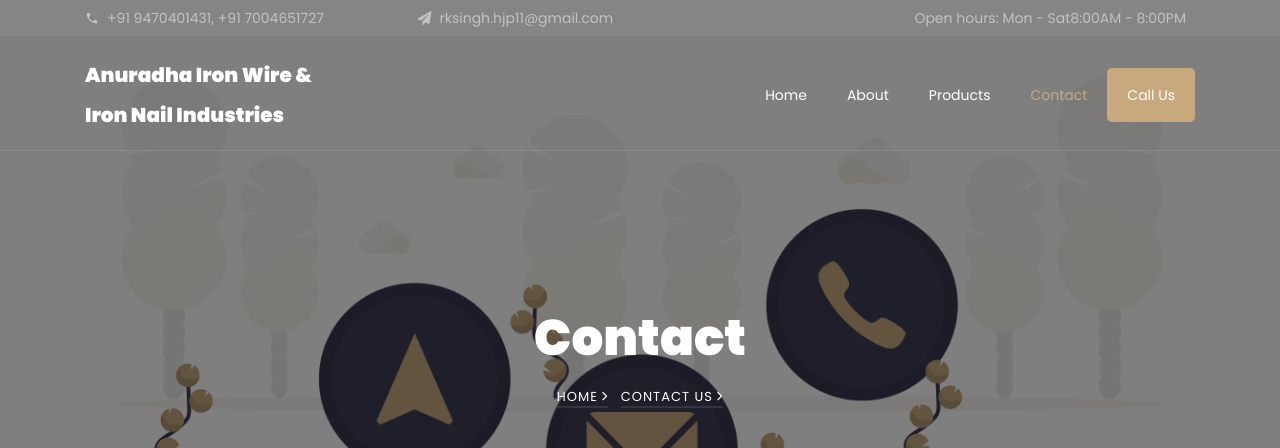
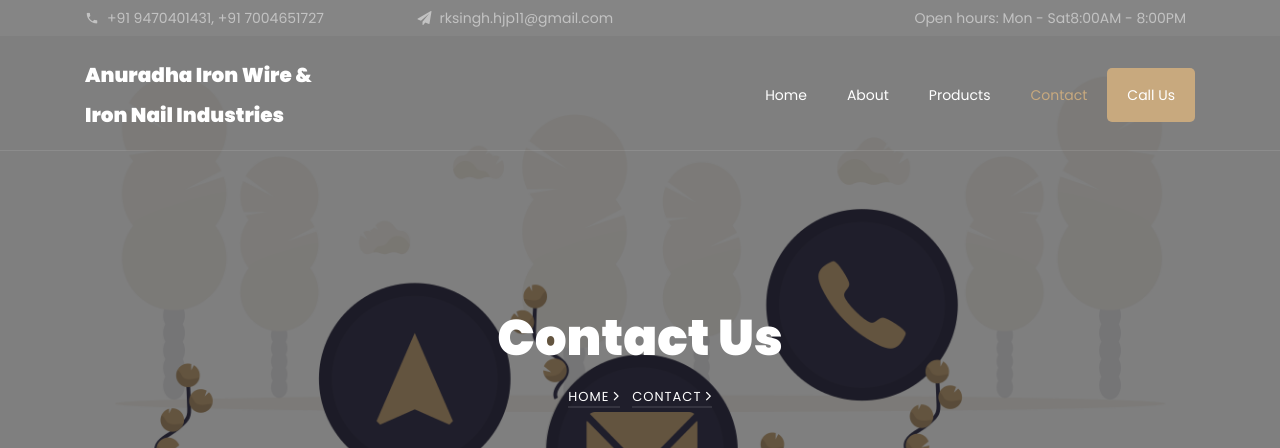
Before and after one commit to Anushka-codergirl/AnuradhaIronIndustries, a plain HTML site: page contact.html in a window 1280 px wide. Shown: the top 448 px of the page. Drawn offline with Linux system fonts and the light colour scheme; grey boxes are pictures that could not be loaded; files whose address does not match are found by name.

Commit message:
Update contact.html

```diff
--- a/contact.html
+++ b/contact.html
@@ -5,7 +5,7 @@
     <meta charset="utf-8">
     <meta name="viewport" content="width=device-width, initial-scale=1, shrink-to-fit=no">
     <meta name="description" content="Anuradha Iron Wire And Iron Nail Industries - manufacturer and trader of ms wire nails, industrial wire nails & common round wire nails,Galvanised Wires, HB Wires, Black Wire,etc.">
-    <meta name="keywords" content="iron nail market in india, Iron nail industries, Iron nail,iron wire suppliers in Hajipur India">
+    <meta name="keywords" content="Anuradha Iron Wire And Iron Nail Industries, iron nail market in india, Iron nail industries, Iron nail,iron wire suppliers in Hajipur India">
     <!--Favicon-->
     <link rel="shortcut icon" href="./images/favicon.jpg" type="image/x-icon">
     <link href="https://fonts.googleapis.com/css?family=Poppins:100,200,300,400,500,600,700,800,900" rel="stylesheet">
@@ -77,8 +77,8 @@
       <div class="container">
         <div class="row no-gutters slider-text align-items-end justify-content-center">
           <div class="col-md-9 ftco-animate text-center mb-4">
-            <h1 class="mb-2 bread">Contact</h1>
-            <p class="breadcrumbs"><span class="mr-2"><a href="index.html">Home <i class="ion-ios-arrow-forward"></i></a></span> <span>Contact us <i class="ion-ios-arrow-forward"></i></span></p>
+            <h1 class="mb-2 bread">Contact Us</h1>
+            <p class="breadcrumbs"><span class="mr-2"><a href="index.html">Home <i class="ion-ios-arrow-forward"></i></a></span> <span>Contact <i class="ion-ios-arrow-forward"></i></span></p>
           </div>
         </div>
       </div>
```
